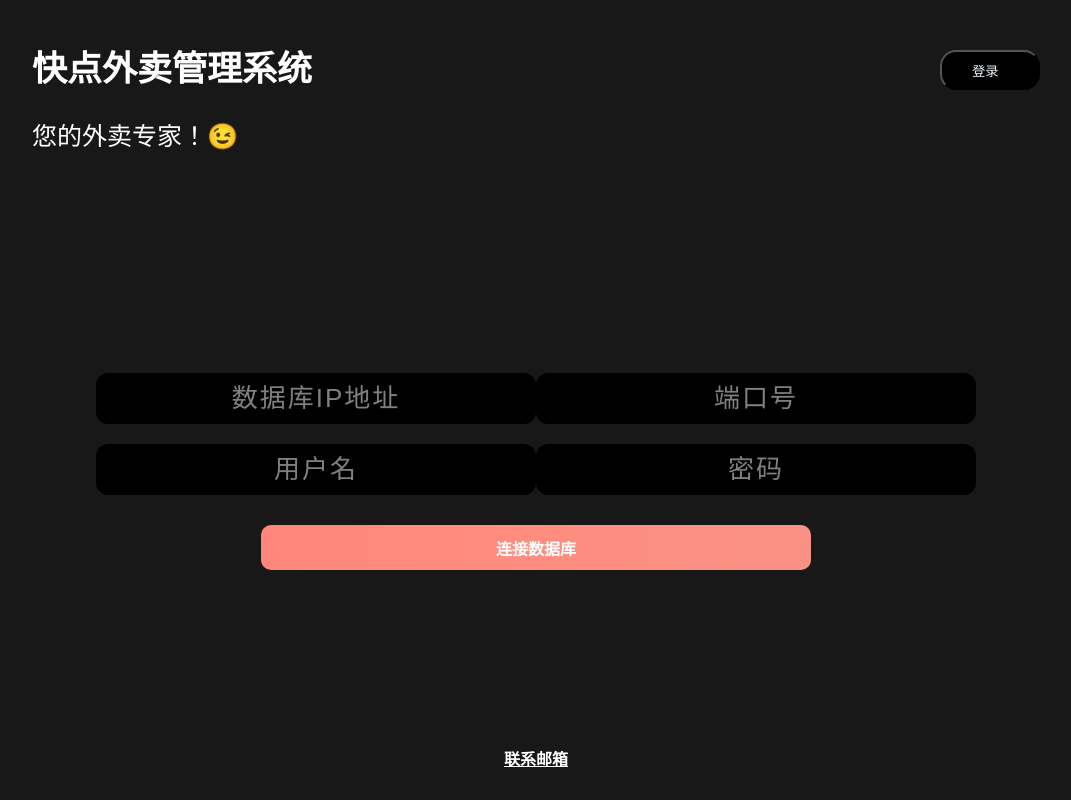
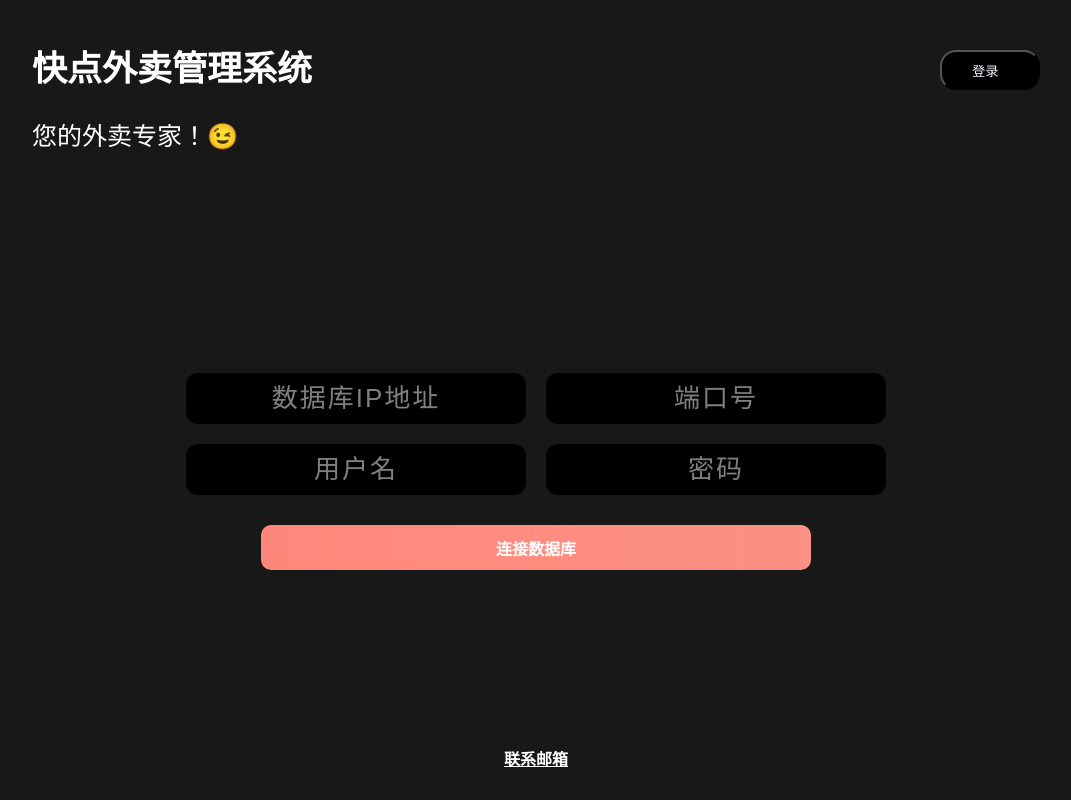
Before and after one commit to kongtaoxing/DBtakeaway, a React (Vite) app: page / in a window 1280 px wide. Shown: the whole page, without its empty margins (104-1175 px from the left). Built offline with nearby package versions, Linux system fonts and the light colour scheme.

Commit message:
update input box

```diff
--- a/src/App.css
+++ b/src/App.css
@@ -109,10 +109,11 @@
     color: white;
     letter-spacing: 1px;
     font-size: 26px;
-    width: 400px;
+    width: 300px;
     margin-bottom: 10px;
     padding: 10px 20px;
     text-align: center;
+    margin-inline: 10px;
   }
 
   input::placeholder {
```
